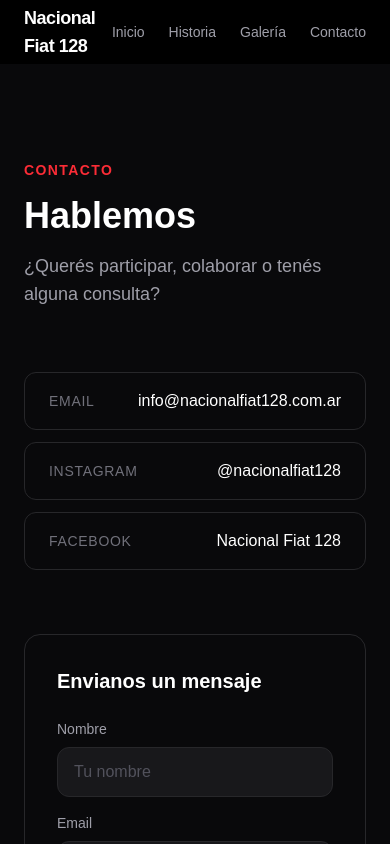
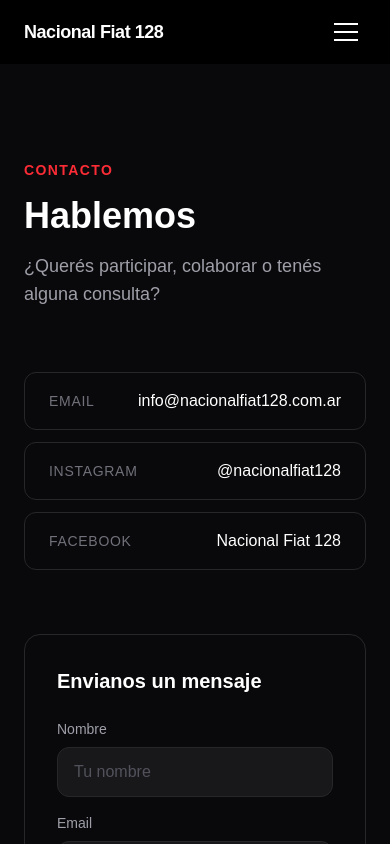
Before and after one commit to GenaroDamico/nacional-fiat-128, a Next.js app: page /contacto in a window 390 px wide. Shown: the top 844 px of the page. Built offline with nearby package versions, Linux system fonts and the light colour scheme.

Commit message:
feat: add hamburger menu and fix footer responsive

```diff
--- a/components/footer.tsx
+++ b/components/footer.tsx
@@ -3,7 +3,7 @@
     <footer className="bg-black text-zinc-500 text-sm">
       <div className="max-w-5xl mx-auto px-6 h-16 flex items-center justify-between">
         <p>© 2026 Nacional Fiat 128</p>
-        <p>Hecho con amor por la comunidad</p>
+        <p className="hidden sm:block">Hecho con amor por la comunidad</p>
       </div>
     </footer>
   );
--- a/components/navbar.tsx
+++ b/components/navbar.tsx
@@ -1,6 +1,18 @@
+"use client";
+
+import { useState } from "react";
 import Link from "next/link";
 
+const links = [
+  { href: "/", label: "Inicio" },
+  { href: "/historia", label: "Historia" },
+  { href: "/galeria", label: "Galería" },
+  { href: "/contacto", label: "Contacto" },
+];
+
 export default function Navbar() {
+  const [menuAbierto, setMenuAbierto] = useState(false);
+
   return (
     <header className="sticky top-0 z-50 bg-black text-white">
       <div className="max-w-5xl mx-auto px-6 h-16 flex items-center justify-between">
@@ -9,22 +21,46 @@
           Nacional Fiat 128
         </Link>
 
-        <nav className="flex gap-6 text-sm text-zinc-400">
-          <Link href="/" className="hover:text-white transition-colors">
-            Inicio
-          </Link>
-          <Link href="/historia" className="hover:text-white transition-colors">
-            Historia
-          </Link>
-          <Link href="/galeria" className="hover:text-white transition-colors">
-            Galería
-          </Link>
-          <Link href="/contacto" className="hover:text-white transition-colors">
-            Contacto
-          </Link>
+        {/* Links — solo visibles en sm y más grande */}
+        <nav className="hidden sm:flex gap-6 text-sm text-zinc-400">
+          {links.map((link) => (
+            <Link
+              key={link.href}
+              href={link.href}
+              className="hover:text-white transition-colors"
+            >
+              {link.label}
+            </Link>
+          ))}
         </nav>
 
+        {/* Botón hamburger — solo visible en celular */}
+        <button
+          onClick={() => setMenuAbierto(!menuAbierto)}
+          className="sm:hidden flex flex-col gap-1.5 p-2"
+        >
+          <span className={`block w-6 h-0.5 bg-white transition-transform ${menuAbierto ? "rotate-45 translate-y-2" : ""}`} />
+          <span className={`block w-6 h-0.5 bg-white transition-opacity ${menuAbierto ? "opacity-0" : ""}`} />
+          <span className={`block w-6 h-0.5 bg-white transition-transform ${menuAbierto ? "-rotate-45 -translate-y-2" : ""}`} />
+        </button>
+
       </div>
+
+      {/* Menú desplegable — solo en celular cuando está abierto */}
+      {menuAbierto && (
+        <nav className="sm:hidden border-t border-zinc-800 px-6 py-4 flex flex-col gap-4">
+          {links.map((link) => (
+            <Link
+              key={link.href}
+              href={link.href}
+              onClick={() => setMenuAbierto(false)}
+              className="text-zinc-400 hover:text-white transition-colors"
+            >
+              {link.label}
+            </Link>
+          ))}
+        </nav>
+      )}
     </header>
   );
 }
```
